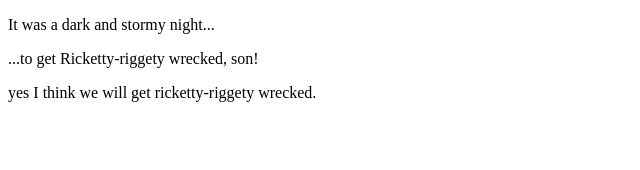
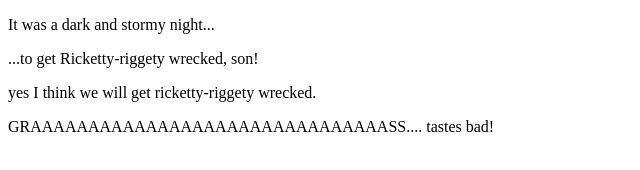
Before and after one commit to cdi11/fireside-story, a plain HTML site: page index.html in a window 1280 px wide. Shown: the whole page, without its empty margins (0-640 px from the left). Drawn offline with Linux system fonts and the light colour scheme.

Commit message:
added fourth]

```diff
--- a/index.html
+++ b/index.html
@@ -4,5 +4,6 @@
       <p>It was a dark and stormy night...</p>
       <p>...to get Ricketty-riggety wrecked, son!</p>
       <p>yes I think we will get ricketty-riggety wrecked.</p>
+	  <p>GRAAAAAAAAAAAAAAAAAAAAAAAAAAAAAAASS.... tastes bad!</p>
     </body>
   </html>
```
